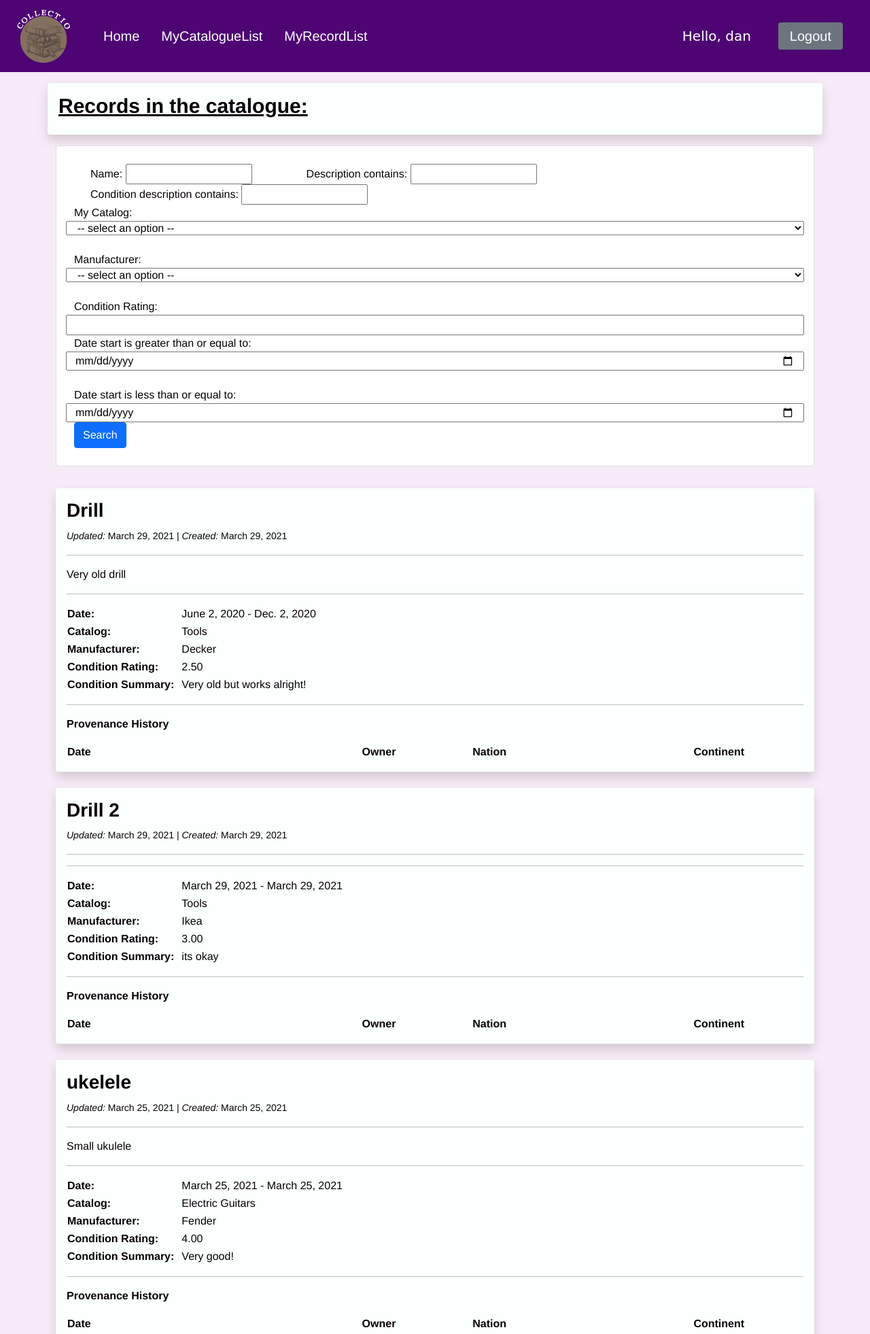
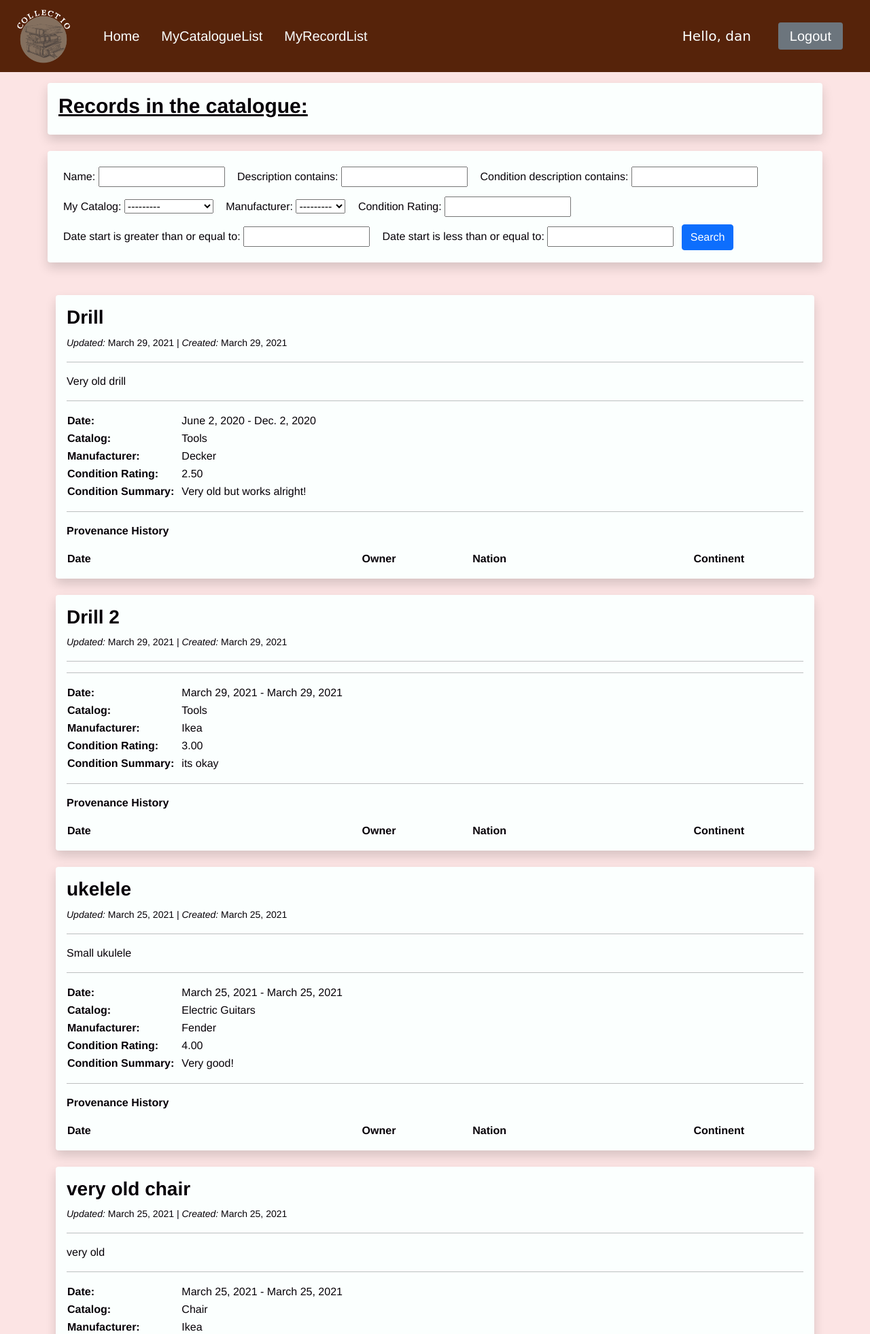
Before and after one commit to CollectioProject/catalog_sys, a Django app: page /search/ in a window 1280 px wide. Shown: the top 1962 px of the page at 68% size. Run offline with Django 3.2, Linux system fonts and the light colour scheme; a user stored in the database is signed in; data comes from the database, SQL or seed files in the repository; both versions use the stored data as it was after the commit; lists and menus that the app fills with data are empty.

Commit message:
Fix search, add catalog redirection, fix color scheme.
If you find difficulty in running the program , run: pip install django-crispy-forms in your local project terminal.

```diff
--- a/catalog/filters.py
+++ b/catalog/filters.py
@@ -5,12 +5,12 @@ from django_filters import DateFilter, CharFilter
 
 
 class RecordFilter(django_filters.FilterSet):
-    date_created_start = DateFilter(field_name="date_start", lookup_expr='gte')
-    date_created_end = DateFilter(field_name="date_start", lookup_expr='lte')
-    record_description = CharFilter(field_name='description', lookup_expr='icontains')
-    cond_description = CharFilter(field_name='condition_description', lookup_expr='icontains')
+    date_start = DateFilter(field_name="date_start", lookup_expr='gte')
+    date_end = DateFilter(field_name="date_start", lookup_expr='lte')
+    description = CharFilter(field_name='description', lookup_expr='icontains')
+    condition_description = CharFilter(field_name='condition_description', lookup_expr='icontains')
+    name = CharFilter(field_name='name', lookup_expr='icontains')
 
     class Meta:
         model = Record
         fields = '__all__'
-        exclude = ['creation_date', 'last_modified', 'description', 'date_start', 'date_end', 'condition_description']
--- a/catalog/templates/catalog/base.html
+++ b/catalog/templates/catalog/base.html
@@ -21,7 +21,7 @@
         margin: 0;
         padding: 0;
         height: 100%;
-        background: #f6ebf6 !important;
+        background: #fce4e4 !important;
         font-family: 'Helvetica', sans-serif;
         color: #FBFFFE;
     }
--- a/catalog/templates/catalog/navbar.html
+++ b/catalog/templates/catalog/navbar.html
@@ -16,7 +16,7 @@
         </style>
     </head>
 
-    <nav class="navbar navbar-expand-lg px-4" style="background-color:#4e0573;">
+    <nav class="navbar navbar-expand-lg px-4" style="background-color:#56230a;">
         <a href="/about" class="navbar-brand">
             {% load static %}
             <img src="{% static '/images/logo.png' %}" width="80" alt="" class="d-inline-block align-middle mr-2">
--- a/catalog/templates/catalog/recordlist.html
+++ b/catalog/templates/catalog/recordlist.html
@@ -1,68 +1,62 @@
 {% extends "catalog/base.html" %}
 {% block content %}
     <style>
-    .card {
+        .record-form label {
+            padding: 7px;
             color: #060007;
+            font-size: medium;
+        }
+
+        .shadow {
+            background-color: #FBFFFE !important;
+            color: #060007;
+            margin: 0.5rem 0 1rem;
+        }
+
+        td {
+            padding-right: 10px;
         }
     </style>
     <div class="row pt-2">
         <div class="shadow p-3 mb-3 bg-light rounded">
-            <h2 style="font-weight:bold;font-size:30px;text-decoration: underline;color: #060007">Records in the catalogue: </h2>
+            <h2 style="font-weight:bold;font-size:30px;text-decoration: underline;color: #060007">Records in the
+                catalogue: </h2>
         </div>
     </div>
 
     {% if myFilter %}
-    <div class="row">
-        <div class="col">
-            <div class="card card-body">
-                <form class="form" style="padding: 10px;font-size: medium" method="get">
+        <div class="row align-items-center">
+            <div class="shadow p-3 mb-3 bg-dark rounded">
+                <form class="record-form" method="get">
                     {% csrf_token %}
-                    <div class="container-fluid">
                     <label>Name:
-                            <input type="text" name="name" id="name">
+                        {{ myFilter.form.name }}
                     </label>
-                        &nbsp;&nbsp;&nbsp;&nbsp;&nbsp;&nbsp;&nbsp;&nbsp;&nbsp;&nbsp;&nbsp;&nbsp;&nbsp;&nbsp;&nbsp;&nbsp;
                     <label>Description contains:
-                            <input type="text" name="description" id="description">
+                        {{ myFilter.form.description }}
                     </label>
-                        &nbsp;&nbsp;&nbsp;&nbsp;&nbsp;&nbsp;&nbsp;&nbsp;&nbsp;&nbsp;&nbsp;&nbsp;&nbsp;&nbsp;&nbsp;&nbsp;
                     <label>Condition description contains:
-                            <input type="text" name="condition_description" id="condition_description">
+                        {{ myFilter.form.condition_description }}
                     </label>
-                    </div>
-                    <div class="row">
+                    <label for="myCatalog">My Catalog:
+                        {{ myFilter.form.my_catalog }}
+                    </label>
+                    <label>Manufacturer:
+                        {{ myFilter.form.manufacturer }}
+                    </label>
+                    <label for="conditionRating">Condition Rating:
+                        {{ myFilter.form.condition_rating }}
+                    </label>
 
-                        <label for="myCatalog">My Catalog:</label>
-                        <select name="myCatalog" id="myCatalog">
-                            <option disabled selected value> -- select an option -- </option>
-                            {%  for cat in catalogs %}
-                                <option value="{{ cat }}"> {{ cat }}</option>
-                            {% endfor %}
-                        </select>
-                        &nbsp;&nbsp;&nbsp;&nbsp;&nbsp;&nbsp;&nbsp;&nbsp;&nbsp;&nbsp;&nbsp;&nbsp;&nbsp;&nbsp;&nbsp;&nbsp;
-                        <label for="manufacturer">Manufacturer:</label>
-                        <select name="manufacturer" id="manufacturer">
-                            <option disabled selected value> -- select an option -- </option>
-                            {%  for man in manufacturers %}
-                                <option value="{{ man }}"> {{ man }}</option>
-                            {% endfor %}
-                        </select>
-                        &nbsp;&nbsp;&nbsp;&nbsp;&nbsp;&nbsp;&nbsp;&nbsp;&nbsp;&nbsp;&nbsp;&nbsp;&nbsp;&nbsp;&nbsp;&nbsp;
-                        <label for="conditionRating">Condition Rating:</label>
-                        <input type="number" min="0" max="5">
-
-                        <label for="date_start">Date start is greater than or equal to:</label>
-                        <input type="date" name="date_start" id="date_start">
-                        &nbsp;&nbsp;&nbsp;&nbsp;&nbsp;&nbsp;&nbsp;&nbsp;&nbsp;&nbsp;&nbsp;&nbsp;&nbsp;&nbsp;&nbsp;&nbsp;
-                        <label for="date_end">Date start is less than or equal to:</label>
-                        <input type="date" name="date_end" id="date_end">
-                    </div>
+                    <label for="date_start">Date start is greater than or equal to:
+                        {{ myFilter.form.date_start }}
+                    </label>
+                    <label for="date_end">Date start is less than or equal to:
+                        {{ myFilter.form.date_end }}
+                    </label>
                     <button class="btn btn-primary" type="submit">Search</button>
                 </form>
-
             </div>
-        </div>
-
         </div>
         <br>
     {% endif %}
--- a/catalog/views.py
+++ b/catalog/views.py
@@ -19,7 +19,7 @@ def home(request):
 
 @login_required(login_url='/login')
 def recordList(request, cr):
-    records = models.Record.objects.filter(my_catalog__record__id=cr)
+    records = models.Record.objects.filter(my_catalog=cr)
     provenances = models.Provenance.objects.all()
 
     context = {
```
Also changed, not shown: catalog/templates/catalog/login.html (+4 -4 lines), catalog/templates/catalog/register.html (+5 -5 lines), db.sqlite3. Lines whose indentation alone changed are shown as unchanged.
